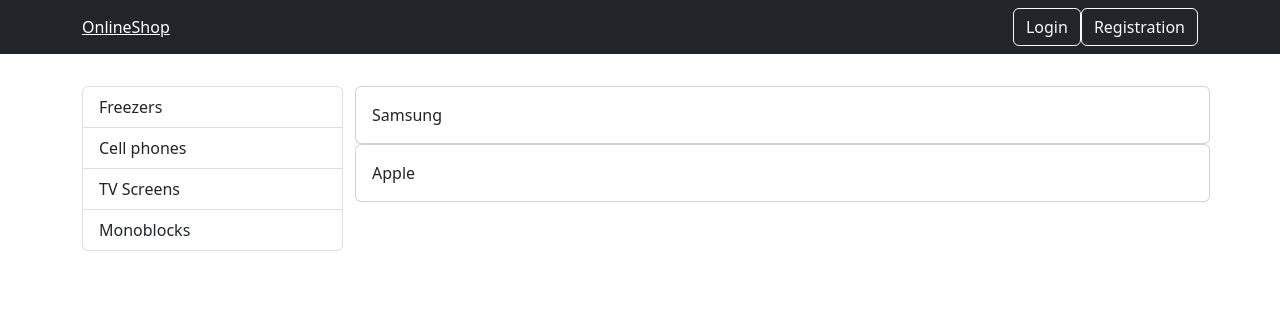
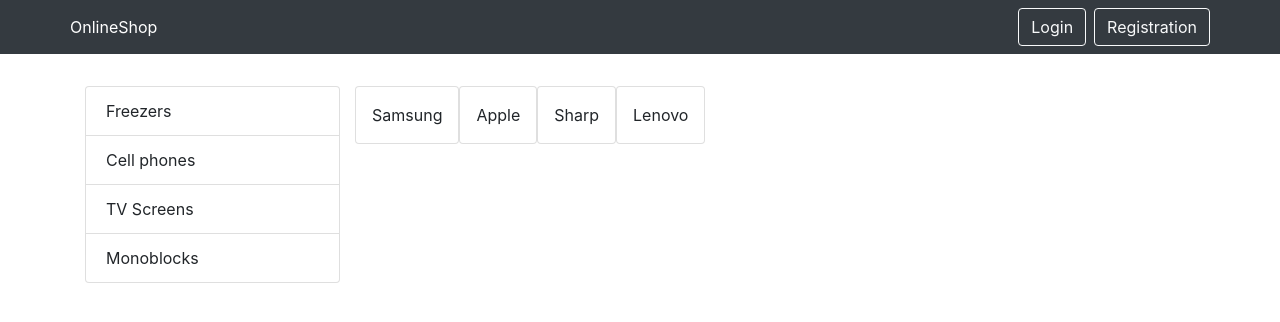
Before and after one commit to NickCamelCase82/OnlineShopProject, a React (Create React App) app in the folder client/: page / in a window 1280 px wide. Shown: the top 322 px of the page. Built offline with nearby package versions, Linux system fonts and the light colour scheme.

Commit message:
Minor corrections done

```diff
--- a/client/public/index.html
+++ b/client/public/index.html
@@ -2,21 +2,12 @@
 <html lang="en">
   <head>
     <meta charset="utf-8" />
-    <link rel="icon" href="%PUBLIC_URL%/favicon.ico" />
     <meta name="viewport" content="width=device-width, initial-scale=1" />
-    <meta name="theme-color" content="#000000" />
-    <meta
-      name="description"
-      content="Web site created using create-react-app"
-    />
-    <link rel="apple-touch-icon" href="%PUBLIC_URL%/logo192.png" />
-
-    <link rel="manifest" href="%PUBLIC_URL%/manifest.json" />
 
     <link
       rel="stylesheet"
-      href="https://cdn.jsdelivr.net/npm/bootstrap@5.2.0-beta1/dist/css/bootstrap.min.css"
-      integrity="sha384-0evHe/X+R7YkIZDRvuzKMRqM+OrBnVFBL6DOitfPri4tjfHxaWutUpFmBp4vmVor"
+      href="https://cdn.jsdelivr.net/npm/bootstrap@4.6.0/dist/css/bootstrap.min.css"
+      integrity="sha384-B0vP5xmATw1+K9KRQjQERJvTumQW0nPEzvF6L/Z6nronJ3oUOFUFpCjEUQouq2+l"
       crossorigin="anonymous"
     />
 
--- a/client/src/components/BrandBar.jsx
+++ b/client/src/components/BrandBar.jsx
@@ -9,8 +9,14 @@
 
   return (
     <Row className="d-flex">
-      {device._brands.map((brand) => (
-        <Card key={brand.id} className="p-3">
+      {device.brands.map((brand) => (
+        <Card
+          className="p-3"
+          style={{ cursor: "pointer" }}
+          active={brand.id === device.selectedType.id}
+          onClick={() => device.setSelectedType(brand)}
+          key={brand.id}
+        >
           {brand.name}
         </Card>
       ))}
--- a/client/src/components/TypesBar.jsx
+++ b/client/src/components/TypesBar.jsx
@@ -7,17 +7,16 @@
 const TypesBar = observer(() => {
   const { device } = useContext(Context);
 
-  //console.log("======>", device._types);
   return (
     <ListGroup>
-      {device._types.map((e) => (
+      {device.types.map((type) => (
         <ListGroup.Item
           style={{ cursor: "pointer" }}
-          active={e.id === device._selectedType.id}
-          onClick={() => device._selectedType(e)}
-          key={e.id}
+          active={type.id === device.selectedType.id}
+          onClick={() => device.setSelectedType(type)}
+          key={type.id}
         >
-          {e.name}
+          {type.name}
         </ListGroup.Item>
       ))}
     </ListGroup>
--- a/client/src/pages/Auth.jsx
+++ b/client/src/pages/Auth.jsx
@@ -17,7 +17,7 @@
         <Form className="d-flex flex-column">
           <Form.Control className="mt-3" placeholder="Enter your email..." />
           <Form.Control className="mt-3" placeholder="Enter your password..." />
-          <Row className="d-flex justify-content-between mt-3">
+          <Row className="d-flex justify-content-between mt-3 pl-3 pr-3">
             {isLogin ? (
               <div>
                 Not registered?
@@ -29,7 +29,7 @@
                 <NavLink to={LOGIN_ROUTE}>Log in</NavLink>
               </div>
             )}
-            <Button className="mt-3 pl-3 pr-3" variant={"outline-success"}>
+            <Button variant={"outline-success"}>
               {isLogin ? "Enter" : "Registration"}
             </Button>
           </Row>
--- a/client/src/store/deviceStore.js
+++ b/client/src/store/deviceStore.js
@@ -12,6 +12,8 @@
     this._brands = [
       { id: 1, name: "Samsung" },
       { id: 2, name: "Apple" },
+      { id: 3, name: "Sharp" },
+      { id: 4, name: "Lenovo" },
     ];
 
     this._devices = [
@@ -40,19 +42,19 @@
     this._selectedType = type;
   }
 
-  getTypes() {
+  get types() {
     return this._types;
   }
 
-  getBrands() {
+  get brands() {
     return this._brands;
   }
 
-  getDevices() {
+  get devices() {
     return this._devices;
   }
 
-  getSelectedType() {
+  get selectedType() {
     return this._selectedType;
   }
 }
```
